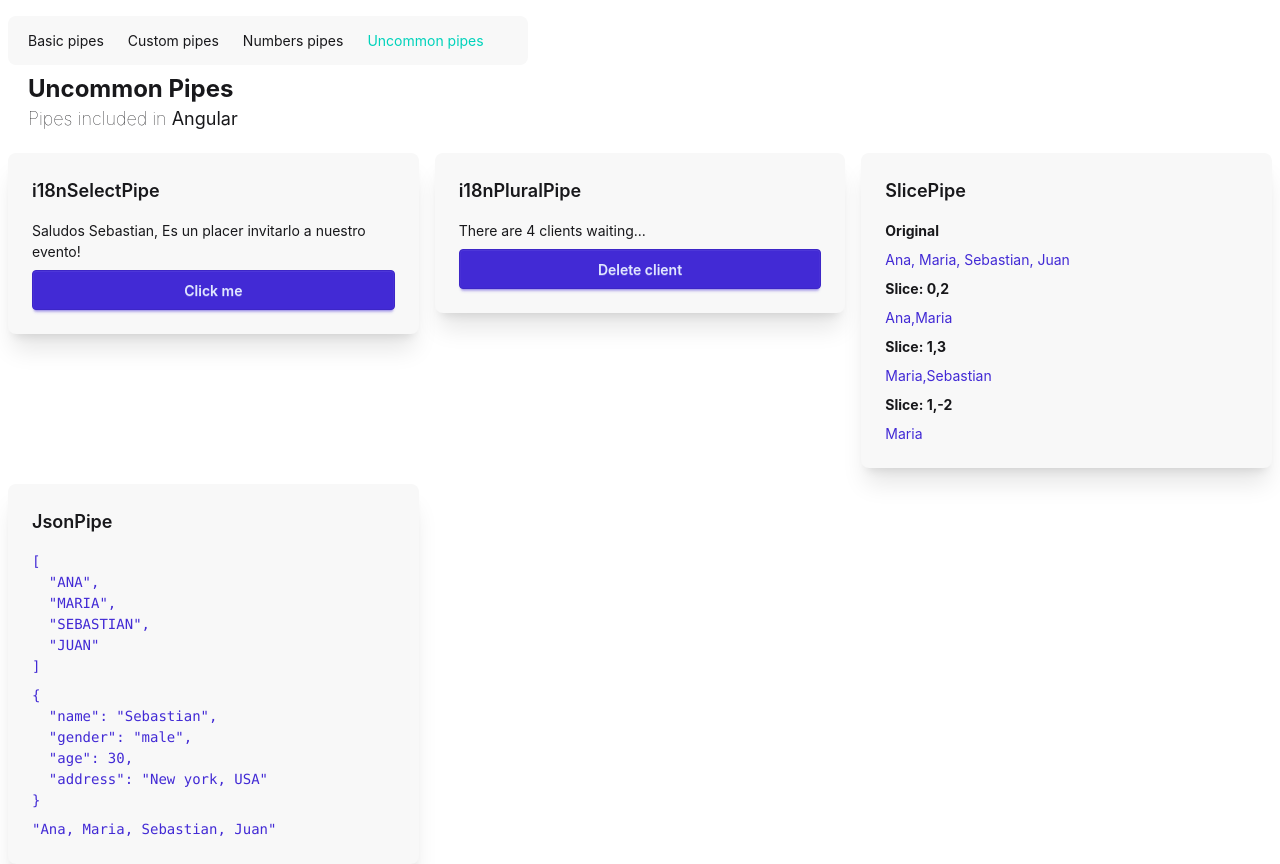
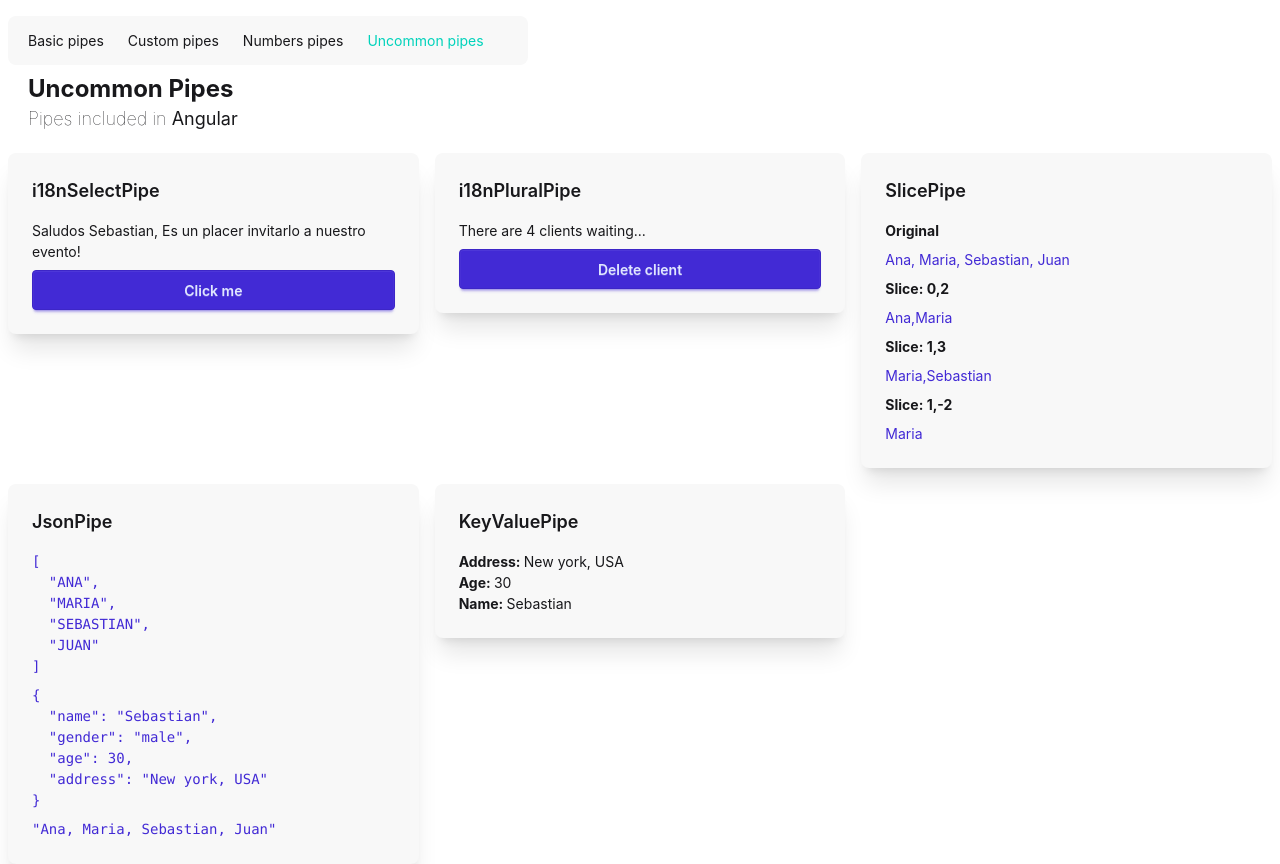
Before and after one commit to sebasGZA/pipes-app-angular, an Angular app: page /uncommon in a window 1280 px wide. Built offline with nearby package versions, Linux system fonts and the light colour scheme.

Commit message:
feat: KeyValuePipe

```diff
--- a/src/app/pages/uncommon-page/uncommon-page.component.html
+++ b/src/app/pages/uncommon-page/uncommon-page.component.html
@@ -42,4 +42,19 @@
         <pre class="text-primary">{{client() | json}}</pre>
         <pre class="text-primary">{{clients().join(', ') | json}}</pre>
     </app-card>
+
+    <app-card title="KeyValuePipe">
+        <!-- <pre>{{profile | keyvalue | json}}</pre> -->
+        <ul>
+            @for(item of profile | keyvalue;track item){
+
+            <li>
+                <span>
+                    <strong>{{item.key | titlecase}}: </strong>
+                    {{item.value}}
+                </span>
+            </li>
+            }
+        </ul>
+    </app-card>
 </section>
--- a/src/app/pages/uncommon-page/uncommon-page.component.ts
+++ b/src/app/pages/uncommon-page/uncommon-page.component.ts
@@ -1,6 +1,6 @@
 import { Component, signal } from '@angular/core';
 import { CardComponent } from '../../components/card/card.component';
-import { I18nPluralPipe, I18nSelectPipe, JsonPipe, SlicePipe, UpperCasePipe } from '@angular/common';
+import { I18nPluralPipe, I18nSelectPipe, JsonPipe, KeyValuePipe, SlicePipe, TitleCasePipe, UpperCasePipe } from '@angular/common';
 
 const client1 = {
   name: 'Sebastian',
@@ -22,8 +22,10 @@ const client2 = {
     CardComponent,
     I18nSelectPipe,
     I18nPluralPipe,
+    KeyValuePipe,
     SlicePipe,
     JsonPipe,
+    TitleCasePipe,
     UpperCasePipe,
   ],
   templateUrl: './uncommon-page.component.html',
@@ -61,4 +63,10 @@ export default class UncommonPageComponent {
   deleteClient() {
     this.clients().pop()
   }
+
+  profile = {
+    name: 'Sebastian',
+    age: 30,
+    address: 'New york, USA'
+  }
 }
```
